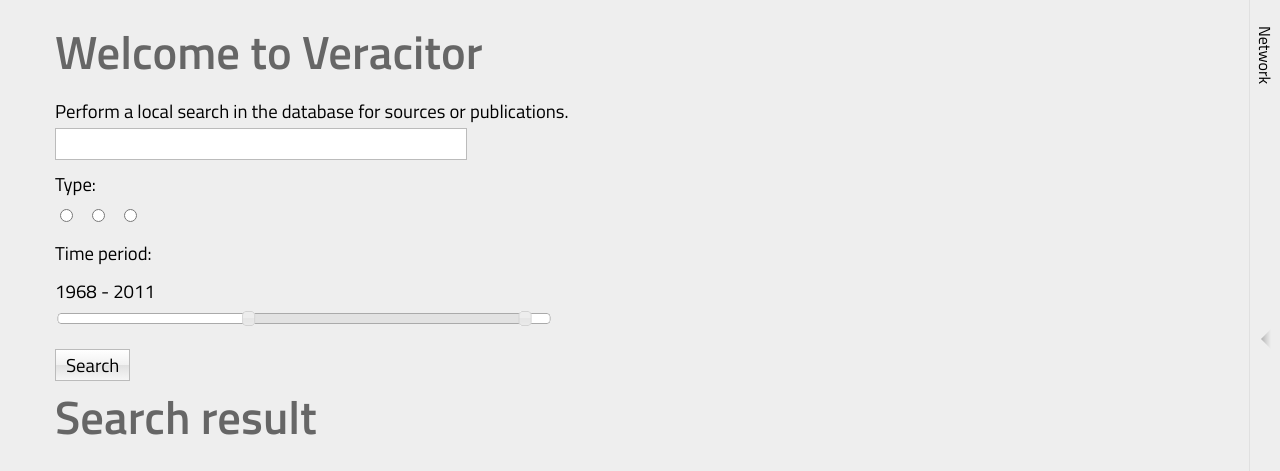
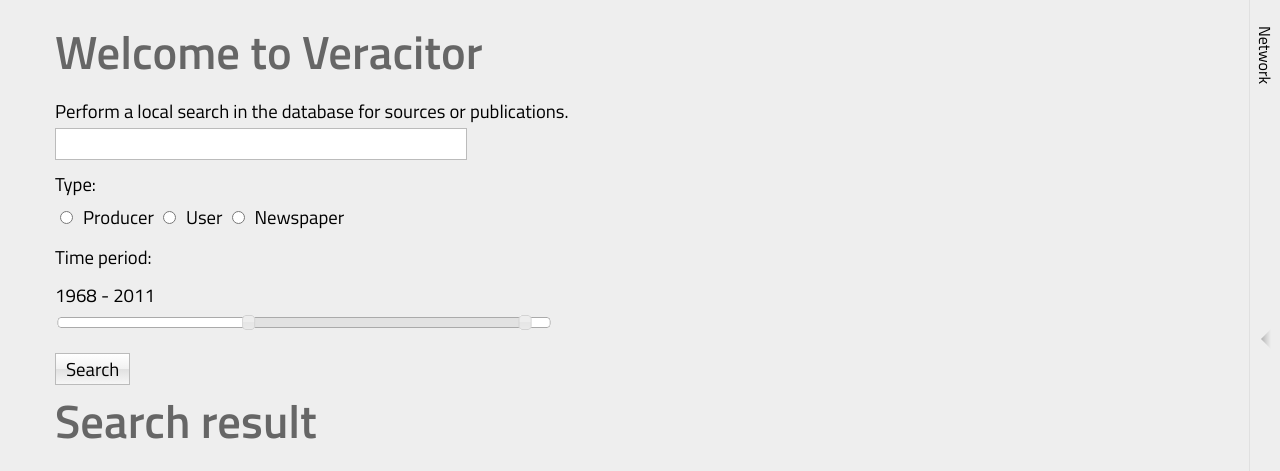
Before and after one commit to mvk-team42/Veracitor, a Flask app: page / in a window 1280 px wide. Shown: the part 84-555 px from the top of the page. Run offline with Flask 2, Linux system fonts and the light colour scheme; parts of the project's set-up code (start-up, migrations or seed data) failed here and were passed over.

Commit message:
refixed radio buttons...

```diff
--- a/veracitor/web/static/javascript/controllers/searchController.js
+++ b/veracitor/web/static/javascript/controllers/searchController.js
@@ -20,7 +20,7 @@
 
         for(t in types) {
             if(t.checked) {
-                search_type = t.value;
+                search_type = t.name;
                 break;
             }
         }
--- a/veracitor/web/templates/tabs/search_tab.html
+++ b/veracitor/web/templates/tabs/search_tab.html
@@ -10,10 +10,10 @@
 <input type="text" name="search-text" />
 
 <p>Type:
-    <form action="" id="search-types">
-        <input type="radio" value="Producer" />
-        <input type="radio" value="User" />
-        <input type="radio" value="newspaper" />
+    <form id="search-types">
+        <label><input type="radio" name="Producer" />Producer</label>
+        <label><input type="radio" name="User" />User</label>
+        <label><input type="radio" name="newspaper" />Newspaper</label>
     </form>
 </p>
 
```
